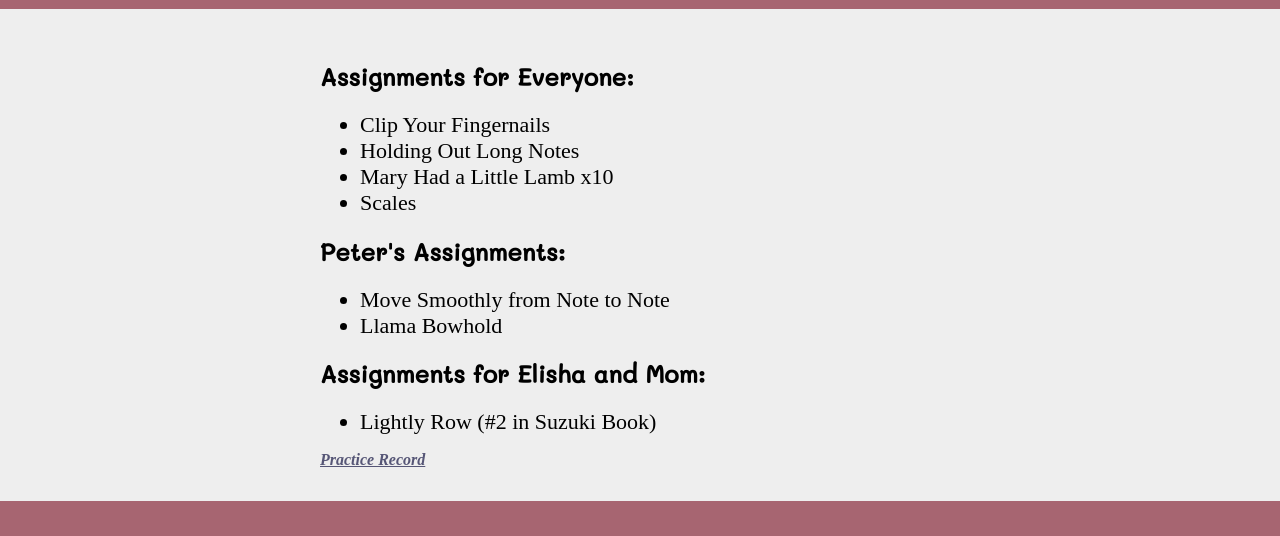
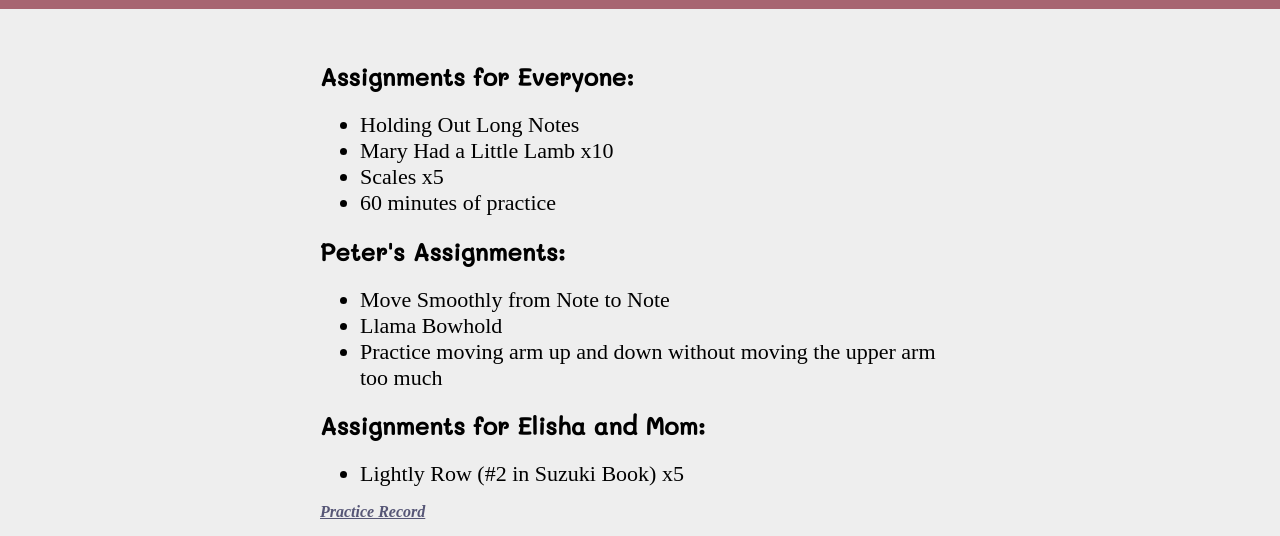
Before and after one commit to jadenday20/vio-learn, a plain HTML site: page index.html in a window 1280 px wide. Shown: the part 108-644 px from the top of the page. Drawn offline with Linux system fonts and the light colour scheme; a web font is replaced by a local one.

Commit message:
changed assignments

```diff
--- a/index.html
+++ b/index.html
@@ -21,19 +21,20 @@
     <main>
         <h2>Assignments for Everyone:</h2>
         <ul>
-            <li>Clip Your Fingernails</li>
             <li>Holding Out Long Notes</li>
             <li>Mary Had a Little Lamb x10</li>
-            <li>Scales</li>
+            <li>Scales x5</li>
+            <li>60 minutes of practice</li>
         </ul>
         <h2>Peter's Assignments:</h2>
         <ul>
             <li>Move Smoothly from Note to Note</li>
             <li>Llama Bowhold</li>
+            <li>Practice moving arm up and down without moving the upper arm too much</li>
         </ul>
         <h2>Assignments for Elisha and Mom:</h2>
         <ul>
-            <li>Lightly Row (#2 in Suzuki Book)</li>
+            <li>Lightly Row (#2 in Suzuki Book) x5</li>
         </ul>
         <a href="practice-record.pdf">Practice Record</a>
     </main>
```
